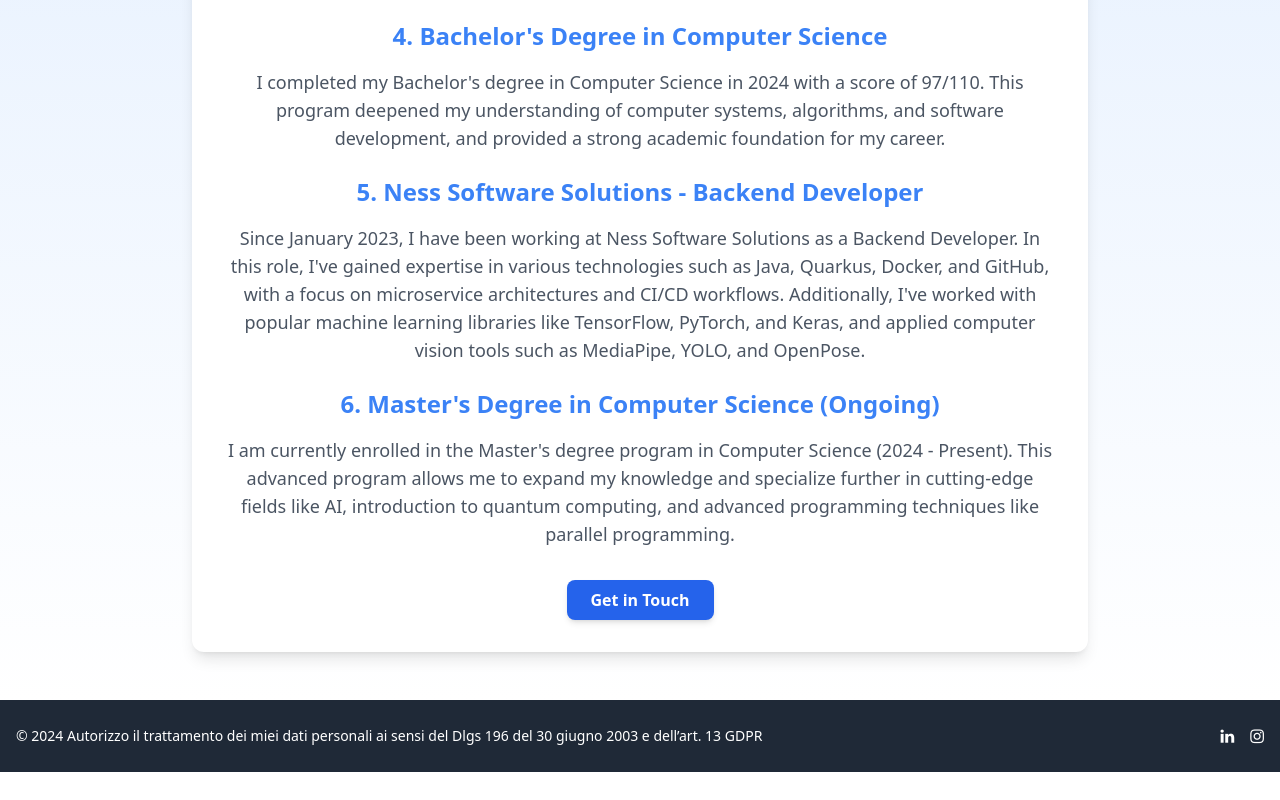
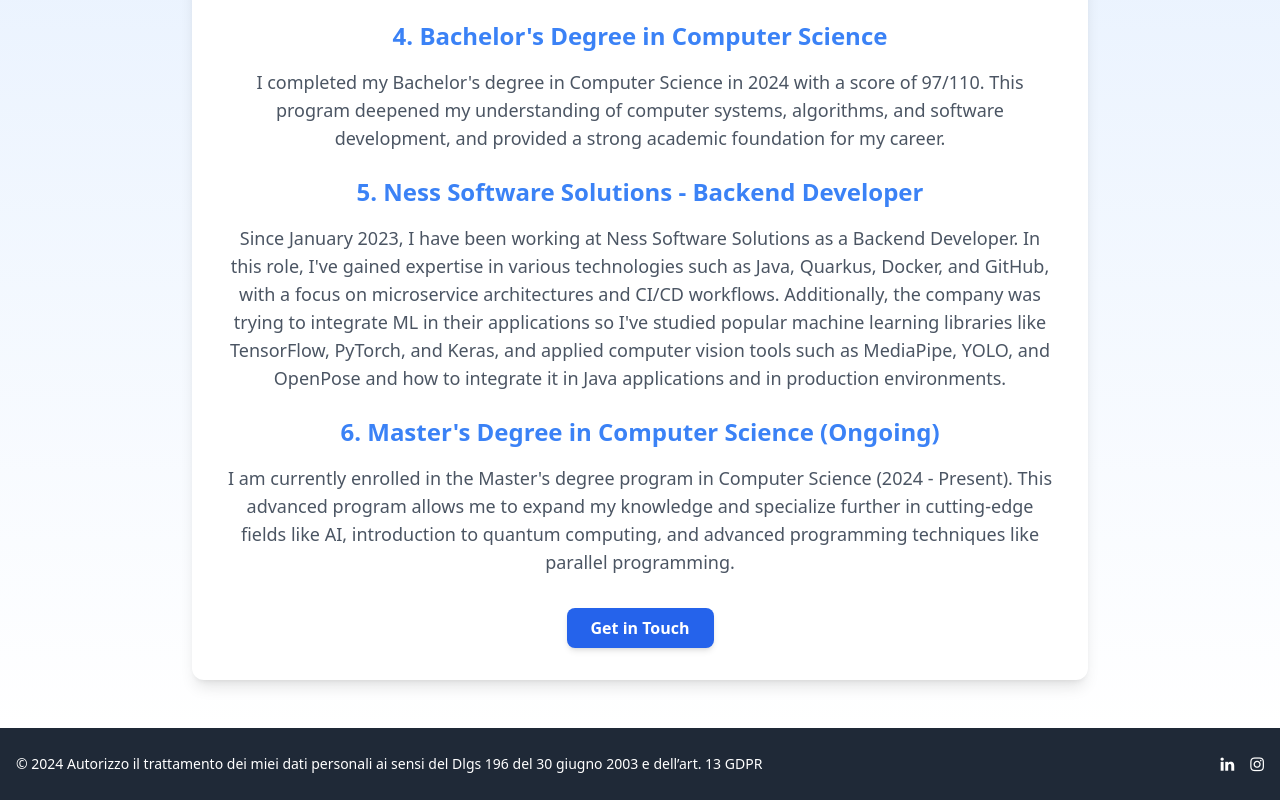
Before and after one commit to baddy2002/InteractiveCV, an Angular app: page /career in a window 1280 px wide. Shown: the part 704-1504 px from the top of the page. Before the commit the page ends 1476 px from the top, so only its background shows below. Built offline with nearby package versions, Linux system fonts and the light colour scheme.

Commit message:
corrections

```diff
--- a/src/app/components/staticPages/career/CareerComponent.component.html
+++ b/src/app/components/staticPages/career/CareerComponent.component.html
@@ -29,7 +29,7 @@
 
       <h2 class="text-2xl font-semibold text-blue-500 mb-4">5. Ness Software Solutions - Backend Developer</h2>
       <p class="mb-6">
-        Since January 2023, I have been working at Ness Software Solutions as a Backend Developer. In this role, I've gained expertise in various technologies such as Java, Quarkus, Docker, and GitHub, with a focus on microservice architectures and CI/CD workflows. Additionally, I've worked with popular machine learning libraries like TensorFlow, PyTorch, and Keras, and applied computer vision tools such as MediaPipe, YOLO, and OpenPose.
+        Since January 2023, I have been working at Ness Software Solutions as a Backend Developer. In this role, I've gained expertise in various technologies such as Java, Quarkus, Docker, and GitHub, with a focus on microservice architectures and CI/CD workflows. Additionally, the company was trying to integrate ML in their applications so I've studied popular machine learning libraries like TensorFlow, PyTorch, and Keras, and applied computer vision tools such as MediaPipe, YOLO, and OpenPose and how to integrate it in Java applications and in production environments.
       </p>
 
       <h2 class="text-2xl font-semibold text-blue-500 mb-4">6. Master's Degree in Computer Science (Ongoing)</h2>
```
